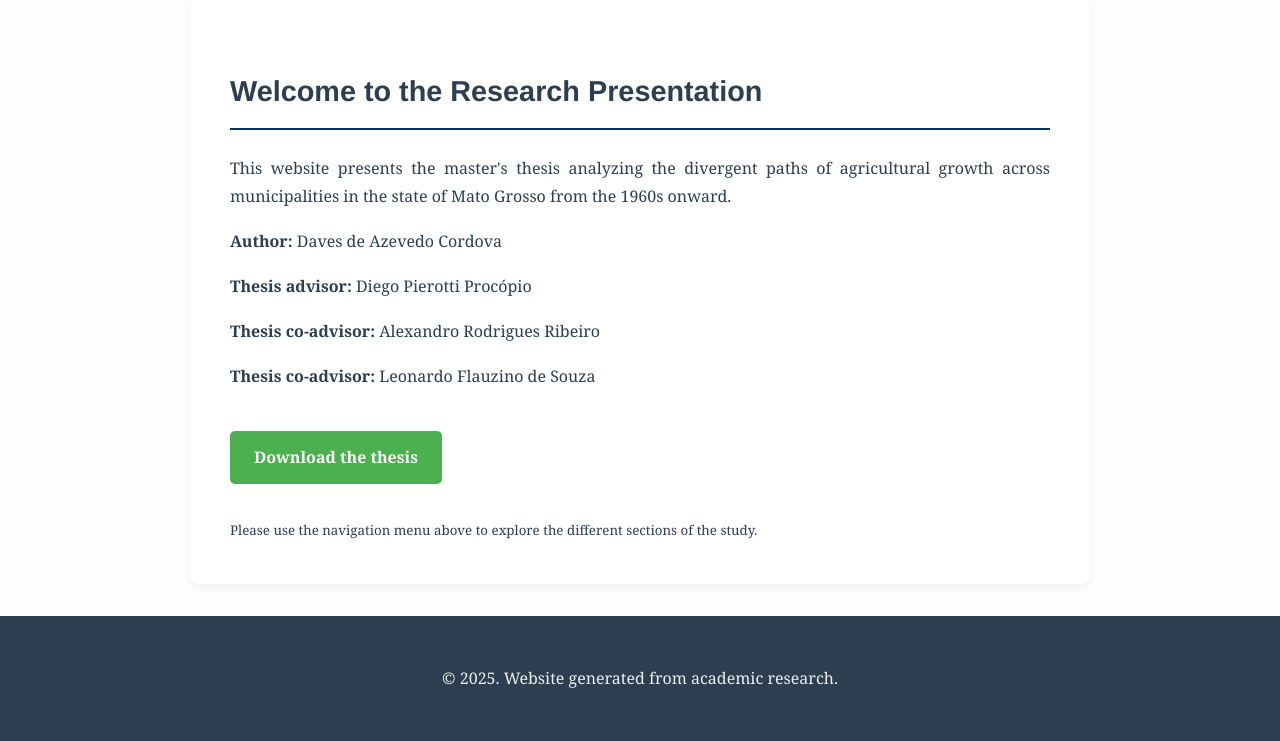
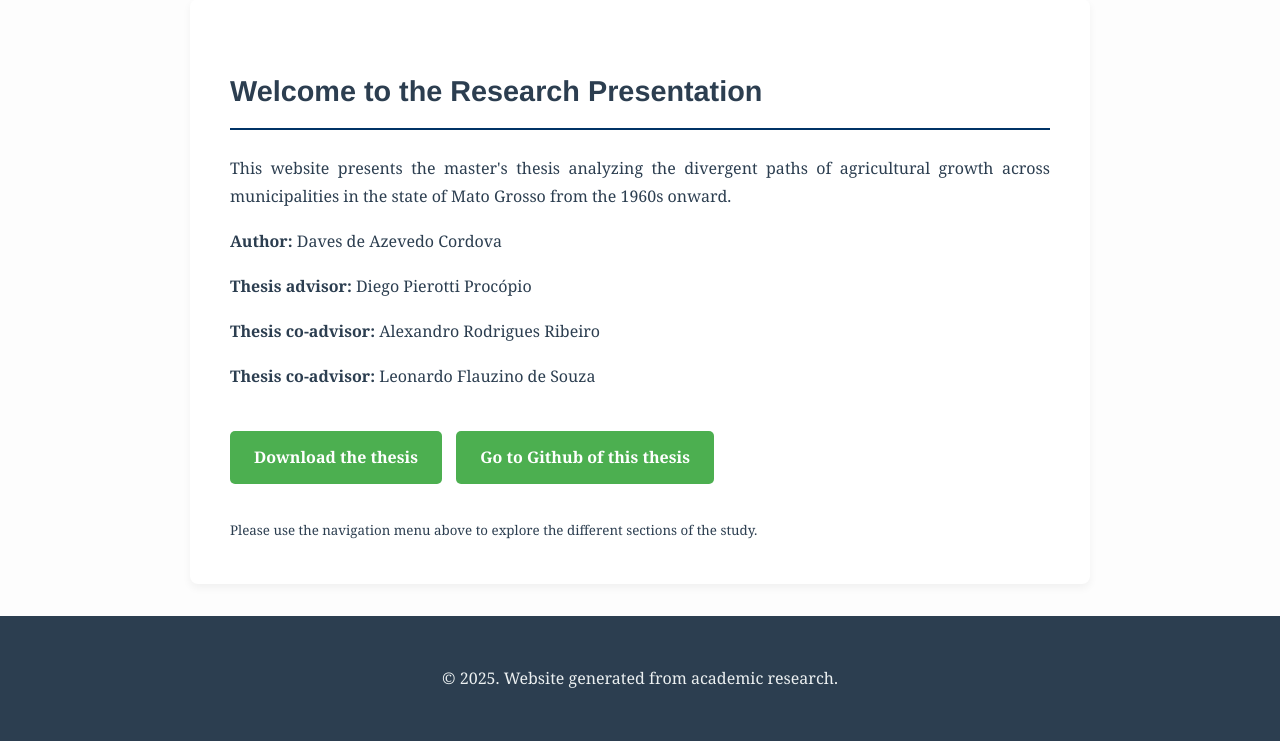
Before and after one commit to davescordova/Differencies-in-economic-growwth-path-site, a Flask app: page / in a window 1280 px wide. Shown: the part 344-1085 px from the top of the page. Run offline with Flask 3, Linux system fonts and the light colour scheme; some web fonts are replaced.

Commit message:
feat: Add link button to GitHub repository on homepage

```diff
--- a/templates/index.html
+++ b/templates/index.html
@@ -15,6 +15,7 @@
              font-size: 16px;
              font-weight: bold;
             transition: background-color 0.3s;
+             margin-right: 10px; /* Added for spacing between buttons */
         }
          .download-btn:hover {
              background-color: #45a049;
@@ -27,5 +28,6 @@
      <p><strong>Thesis co-advisor:</strong> Alexandro Rodrigues Ribeiro</p>
      <p><strong>Thesis co-advisor:</strong> Leonardo Flauzino de Souza</p>
      <a href="{{ url_for('static', filename='pdf/thesis.pdf') }}" class="download-btn" download="Cordova_Daves_Thesis.pdf">Download the thesis</a>
+     <a href="https://github.com/davescordova/DIFERENCES-IN-ECONOMIC-GROWTH-PATH-" class="download-btn" target="_blank" rel="noopener noreferrer">Go to Github of this thesis</a>
      <p><small>Please use the navigation menu above to explore the different sections of the study.</small></p>
 {% endblock %}
```
Lines whose indentation alone changed are shown as unchanged.
